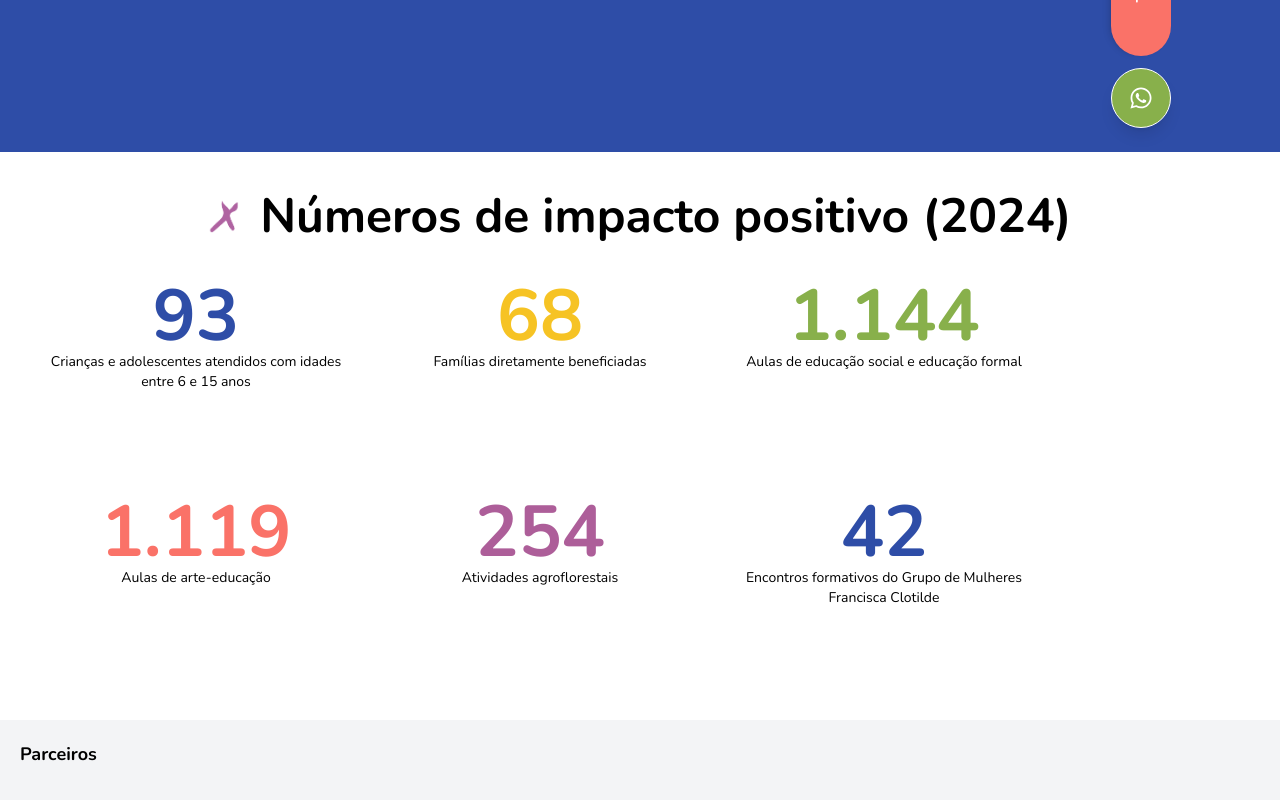
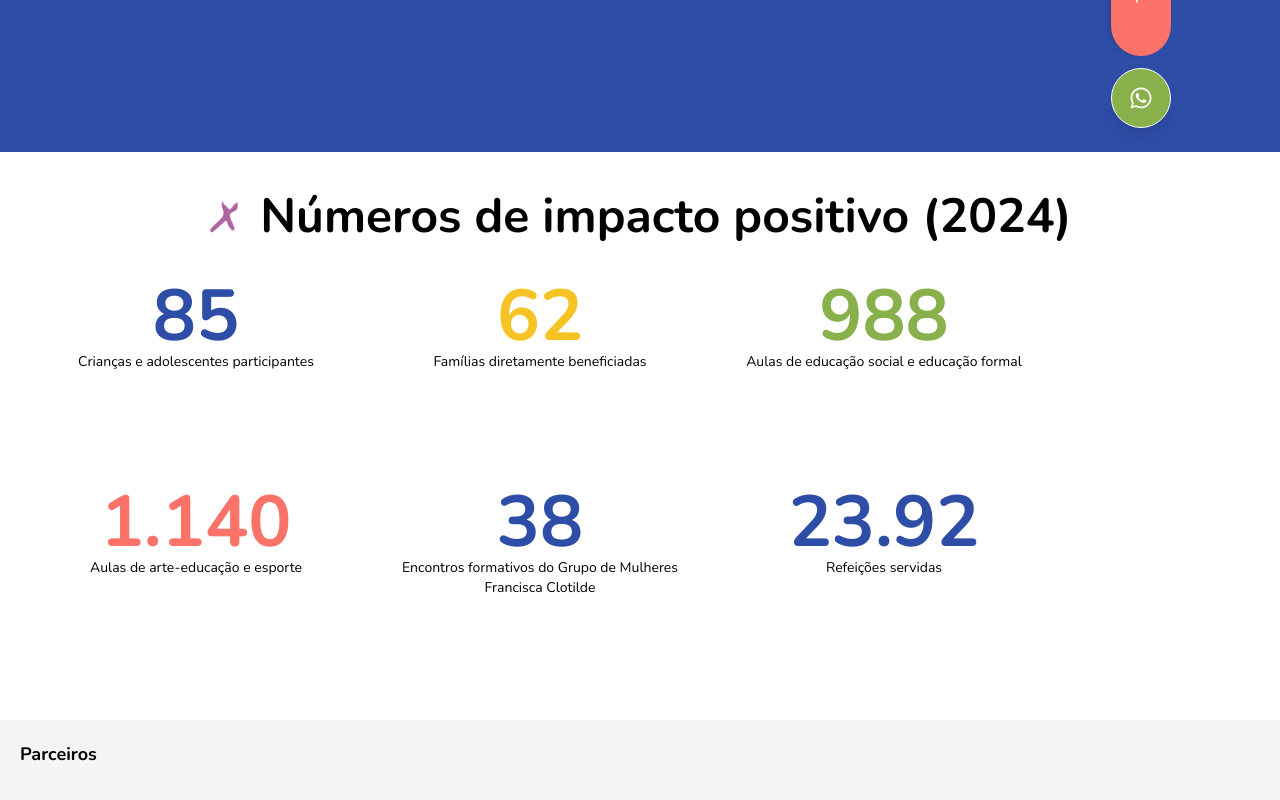
Before and after one commit to flaviare1s/irl, a React (Vite) app: page /transparencia in a window 1280 px wide. Shown: the part 512-1312 px from the top of the page. Built offline with nearby package versions, Linux system fonts and the light colour scheme.

Commit message:
Ajusta números de 2024

```diff
--- a/src/components/Numeros.jsx
+++ b/src/components/Numeros.jsx
@@ -13,12 +13,12 @@ export const Numeros = () => {
       </div>
       <div className="flex flex-col lg:flex-row justify-center items-center">
         <div className="grid grid-cols-2 md:grid-cols-3 md:pr-[200px] gap-8 lg:min-h-[400px]">
-          <Numero textColor="text-primary" numero='93' descricao='Crianças e adolescentes atendidos com idades entre 6 e 15 anos' />
-          <Numero textColor="text-freesia" numero='68' descricao='Famílias diretamente beneficiadas' />
-          <Numero textColor="text-greenery" numero='1144' descricao='Aulas de educação social e educação formal' />
-          <Numero textColor="text-living-coral" numero='1119' descricao='Aulas de arte-educação' />
-          <Numero textColor="text-radiant-orchid" numero='254' descricao='Atividades agroflorestais' />
-          <Numero textColor="text-primary" numero='42' descricao='Encontros formativos do Grupo de Mulheres Francisca Clotilde' />
+          <Numero textColor="text-primary" numero='85' descricao='Crianças e adolescentes participantes' />
+          <Numero textColor="text-freesia" numero='62' descricao='Famílias diretamente beneficiadas' />
+          <Numero textColor="text-greenery" numero='988' descricao='Aulas de educação social e educação formal' />
+          <Numero textColor="text-living-coral" numero='1140' descricao='Aulas de arte-educação e esporte' />
+          <Numero textColor="text-primary" numero='38' descricao='Encontros formativos do Grupo de Mulheres Francisca Clotilde' />
+          <Numero textColor="text-primary" numero='23.920' descricao='Refeições servidas' />
         </div>
         <div className="mt-10">
           <BotaoDoacoes />
```
